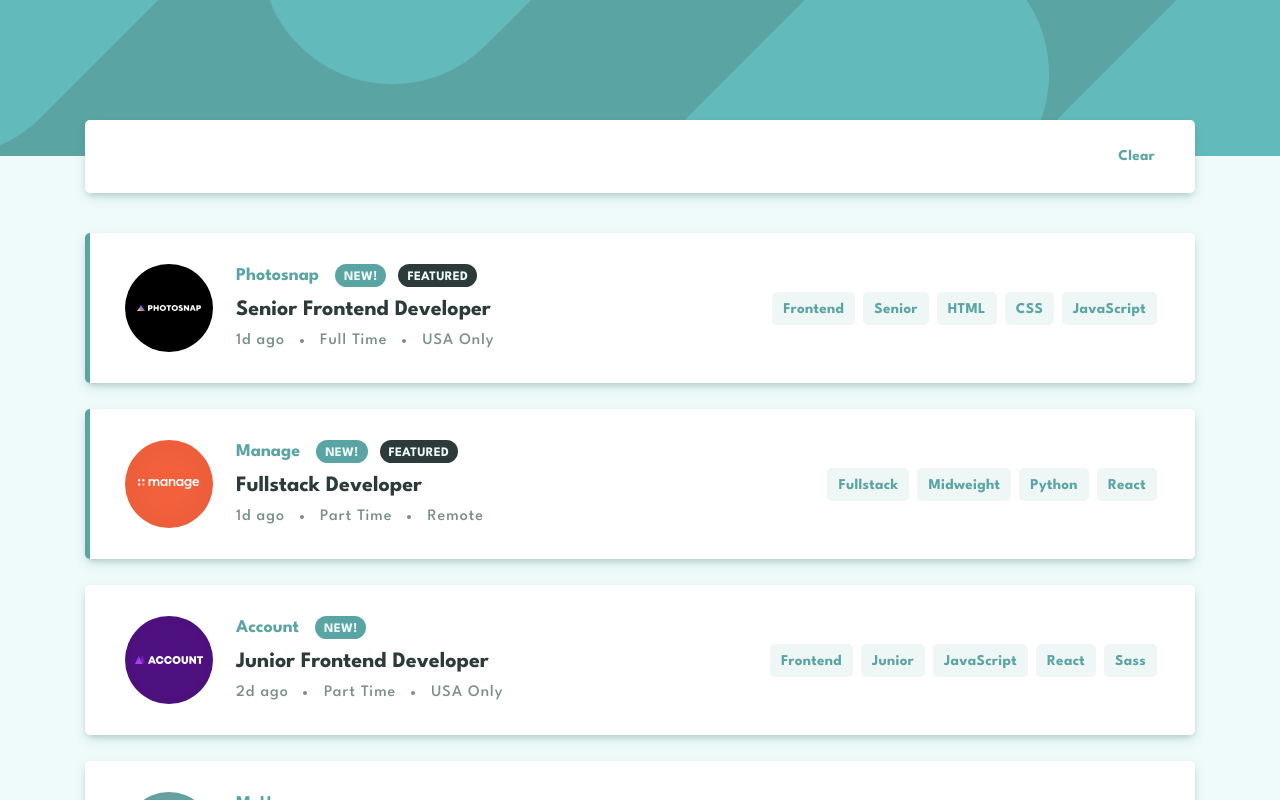
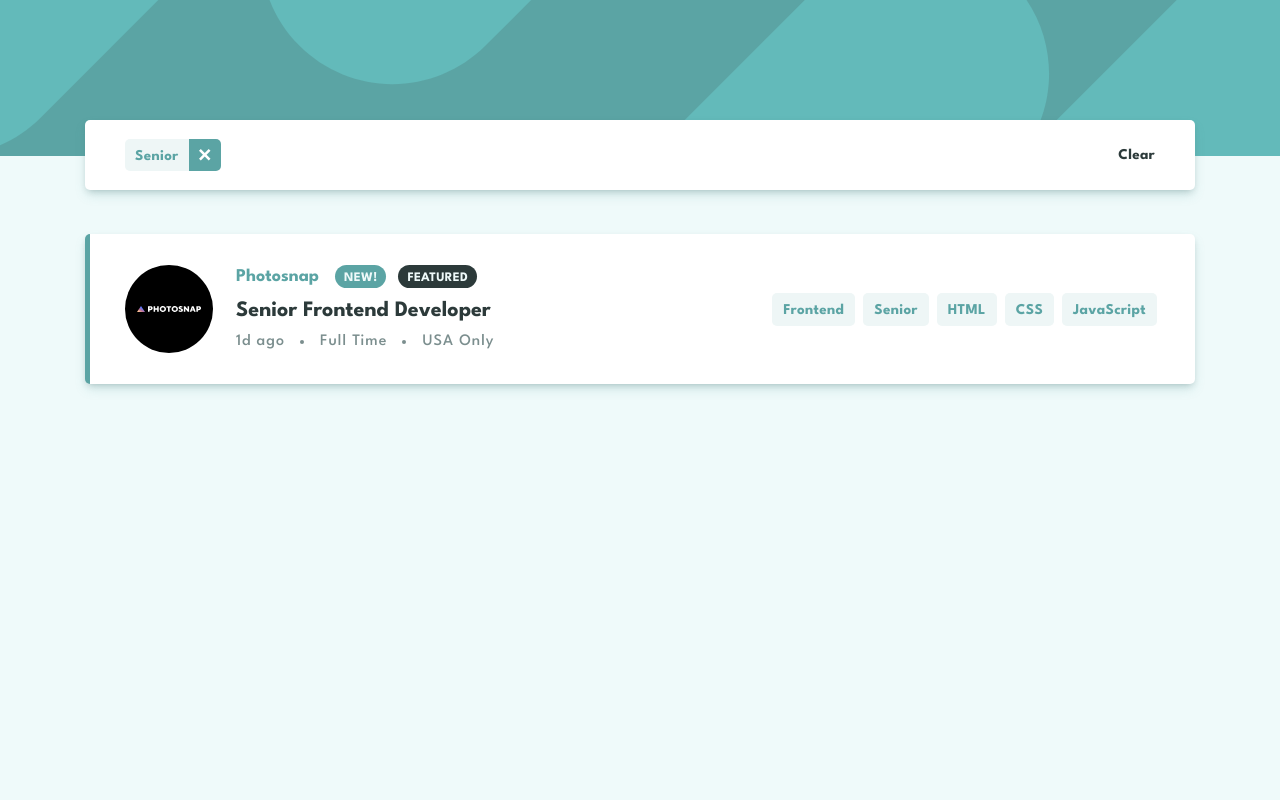
Before and after one commit to Bjorn86/fm-job-listings, a React (Create React App) app: page / in a window 1280 px wide. Both pictures are taken after a click on the button "Senior". Shown: the top 800 px of the page. Built offline with nearby package versions, Linux system fonts and the light colour scheme.

Commit message:
feat(filter, joblist components): add logic to app
Add logic to App

```diff
--- a/src/UI/Badge/Badge.jsx
+++ b/src/UI/Badge/Badge.jsx
@@ -5,23 +5,9 @@ import PropTypes from 'prop-types';
 import './Badge.scss';
 
 // BADGE COMPONENT
-function Badge({ variant, colorScheme, text }) {
-  // HANDLER BADGE CLICK
-  function handleClick() {
-    console.log('clicked');
-  }
-
-  // HANDLER BADGE REMOVE
-  function handleRemove() {
-    console.log('clear');
-  }
-
+function Badge({ variant, colorScheme, text, onClear, onClick }) {
   return variant === 'basic' ? (
-    <button
-      className='badge badge_type_button'
-      type='button'
-      onClick={handleClick}
-    >
+    <button className='badge badge_type_button' type='button' onClick={onClick}>
       {text}
     </button>
   ) : (
@@ -36,7 +22,7 @@ function Badge({ variant, colorScheme, text }) {
           className='badge__remove-btn'
           type='button'
           aria-label='Delete'
-          onClick={handleRemove}
+          onClick={onClear}
         />
       )}
     </div>
@@ -49,4 +35,11 @@ Badge.propTypes = {
   variant: PropTypes.oneOf(['basic', 'removable', 'rounded']).isRequired,
   colorScheme: PropTypes.oneOf(['light', 'primary', 'dark']).isRequired,
   text: PropTypes.string.isRequired,
+  onClear: PropTypes.func,
+  onClick: PropTypes.func,
 };
+
+Badge.defaultProps = {
+  onClear: () => {},
+  onClick: () => {},
+};
--- a/src/UI/Card/Card.jsx
+++ b/src/UI/Card/Card.jsx
@@ -25,6 +25,7 @@ function Card({
   location,
   languages,
   tools,
+  addFilter,
 }) {
   // OTHER VARIABLES
   const badges = [].concat(role, level, ...languages, ...tools);
@@ -85,6 +86,7 @@ function Card({
               colorScheme='light'
               text={badge}
               key={badge}
+              onClick={() => addFilter(badge)}
             />
           ))}
         </Stack>
@@ -109,4 +111,5 @@ Card.propTypes = {
   location: PropTypes.string.isRequired,
   languages: PropTypes.arrayOf(PropTypes.string).isRequired,
   tools: PropTypes.arrayOf(PropTypes.string).isRequired,
+  addFilter: PropTypes.func.isRequired,
 };
--- a/src/UI/Stack/Stack.scss
+++ b/src/UI/Stack/Stack.scss
@@ -10,4 +10,8 @@
   &_variant_rounded {
     gap: 12px;
   }
+  &_variant_removable {
+    min-height: 32px;
+    gap: 13px;
+  }
 }
--- a/src/components/Filter/Filter.jsx
+++ b/src/components/Filter/Filter.jsx
@@ -1,15 +1,43 @@
+// IMPORT PACKAGES
+import { useSelector, useDispatch } from 'react-redux';
+
 // IMPORT STYLES
 import './Filter.scss';
 
 // IMPORT COMPONENTS
 import Stack from '../../UI/Stack/Stack';
+import Badge from '../../UI/Badge/Badge';
+
+// IMPORT SELECTORS
+import { selectFilters } from '../../store/filters/filterSelectors';
+
+// IMPORT ACTIONS
+import { removeFilter, clearFilters } from '../../store/filters/filterActions';
 
 // FILTER COMPONENT
 function Filter() {
+  // HOOKS
+  const dispatch = useDispatch();
+  const currentFilters = useSelector(selectFilters);
+
   return (
     <section className='filter'>
-      <Stack variant='removable' />
-      <button className='filter__btn-clear' type='button'>
+      <Stack variant='removable'>
+        {currentFilters.map((filter) => (
+          <Badge
+            key={filter}
+            variant='removable'
+            colorScheme='light'
+            text={filter}
+            onClear={() => dispatch(removeFilter(filter))}
+          />
+        ))}
+      </Stack>
+      <button
+        className='filter__btn-clear'
+        type='button'
+        onClick={() => dispatch(clearFilters)}
+      >
         Clear
       </button>
     </section>
--- a/src/components/Filter/Filter.scss
+++ b/src/components/Filter/Filter.scss
@@ -4,7 +4,7 @@
 .filter {
   max-width: 1110px;
   width: 100%;
-  padding: 29px 40px;
+  padding: 19px 40px;
   margin: -36px auto 0;
   box-sizing: border-box;
   display: flex;
@@ -15,10 +15,12 @@
   &__btn-clear {
     padding: 0;
     border: none;
-    @include font-main($textM, $color-desaturated-dark-cyan, 700, 1, 0.3px);
+    @include font-main($textM, $color-very-dark-grayish-cyan, 700, 1, 0.3px);
     background-color: transparent;
     cursor: pointer;
+    transition: color 0.3s ease;
     &:hover {
+      color: $color-desaturated-dark-cyan;
       text-decoration: underline;
     }
   }
--- a/src/components/JobList/JobList.jsx
+++ b/src/components/JobList/JobList.jsx
@@ -1,5 +1,5 @@
 // IMPORT PACKAGES
-import { useSelector } from 'react-redux';
+import { useSelector, useDispatch } from 'react-redux';
 
 // IMPORT STYLES
 import './JobList.scss';
@@ -8,18 +8,31 @@ import './JobList.scss';
 import Card from '../../UI/Card/Card';
 
 // IMPORT SELECTORS
-import { selectAllPositions } from '../../store/positions/positionSelectors';
+import { selectVisiblePositions } from '../../store/positions/positionSelectors';
+import { selectFilters } from '../../store/filters/filterSelectors';
+
+// IMPORT ACTIONS
+import { addFilter } from '../../store/filters/filterActions';
 
 // JOB LIST COMPONENT
 function JobList() {
   // HOOKS
-  const positions = useSelector(selectAllPositions);
+  const dispatch = useDispatch();
+  const currentFilters = useSelector(selectFilters);
+  const positions = useSelector((state) =>
+    selectVisiblePositions(state, currentFilters),
+  );
+
+  // HANDLER FOR ADDING A FILTER
+  const handleAddFilter = (filter) => {
+    dispatch(addFilter(filter));
+  };
 
   return (
     <section className='job-list'>
       <ul className='job-list__list'>
         {positions.map((job) => (
-          <Card key={job.id} {...job} />
+          <Card key={job.id} addFilter={handleAddFilter} {...job} />
         ))}
       </ul>
     </section>
--- a/src/components/JobList/JobList.scss
+++ b/src/components/JobList/JobList.scss
@@ -1,7 +1,7 @@
 .job-list {
   max-width: 1110px;
   width: 100%;
-  margin: 40px auto 0;
+  margin: 44px auto 0;
   &__list {
     padding: 0;
     margin: 0;
--- a/src/store/filters/filterReducer.js
+++ b/src/store/filters/filterReducer.js
@@ -6,7 +6,10 @@ import { ACTIONS_TYPE } from '../../utils/constants';
 export const filterReducer = (state = [], action) => {
   switch (action.type) {
     case ACTIONS_TYPE.addFilter: {
-      return [...state, action.filter];
+      if (!state.includes(action.filter)) {
+        return [...state, action.filter];
+      }
+      return state;
     }
     case ACTIONS_TYPE.removeFilter: {
       return state.filter((filter) => filter !== action.filter);
```
Also changed, not shown: 2 other files (tests, documents, lock files or other folders).
